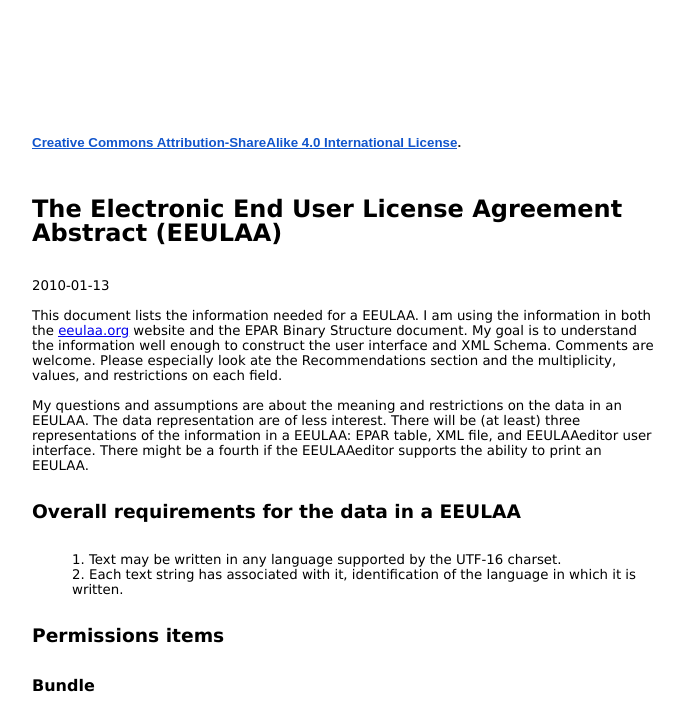
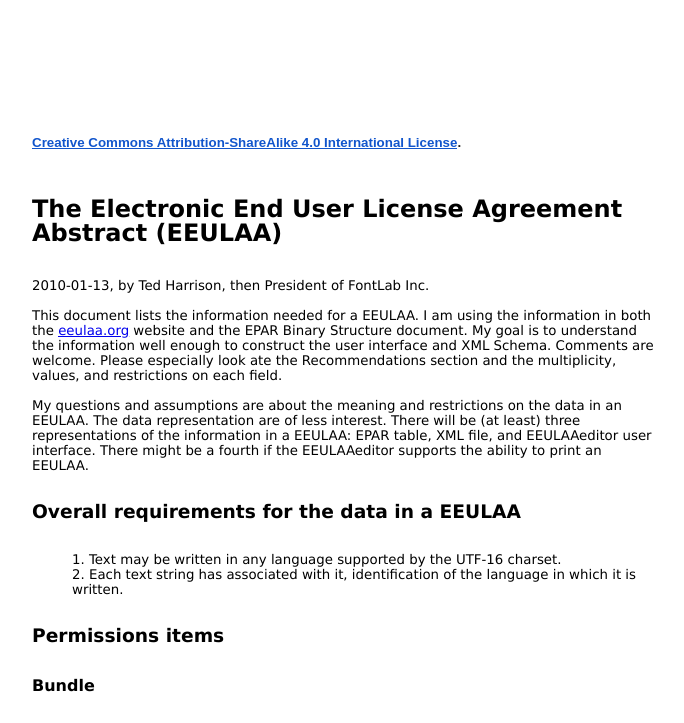
Before and after one commit to davelab6/epar, a plain HTML site: page index.html in a window 1280 px wide. Shown: the top 723 px of the page, without its empty margins (72-756 px from the left). Drawn offline with Linux system fonts and the light colour scheme.

Commit message:
Update index.html
Improve attribution

```diff
--- a/index.html
+++ b/index.html
@@ -310,7 +310,7 @@ ol,.c20
   <h1 class="c16"><span>The Electronic End User License Agreement Abstract
   (EEULAA)</span></h1>
 
-  <p class="c0"><span>2010-01-13</span></p>
+  <p class="c0"><span>2010-01-13, by Ted Harrison, then President of FontLab Inc.</span></p>
 
   <p class="c0"><span>&nbsp;</span></p>
 
```
